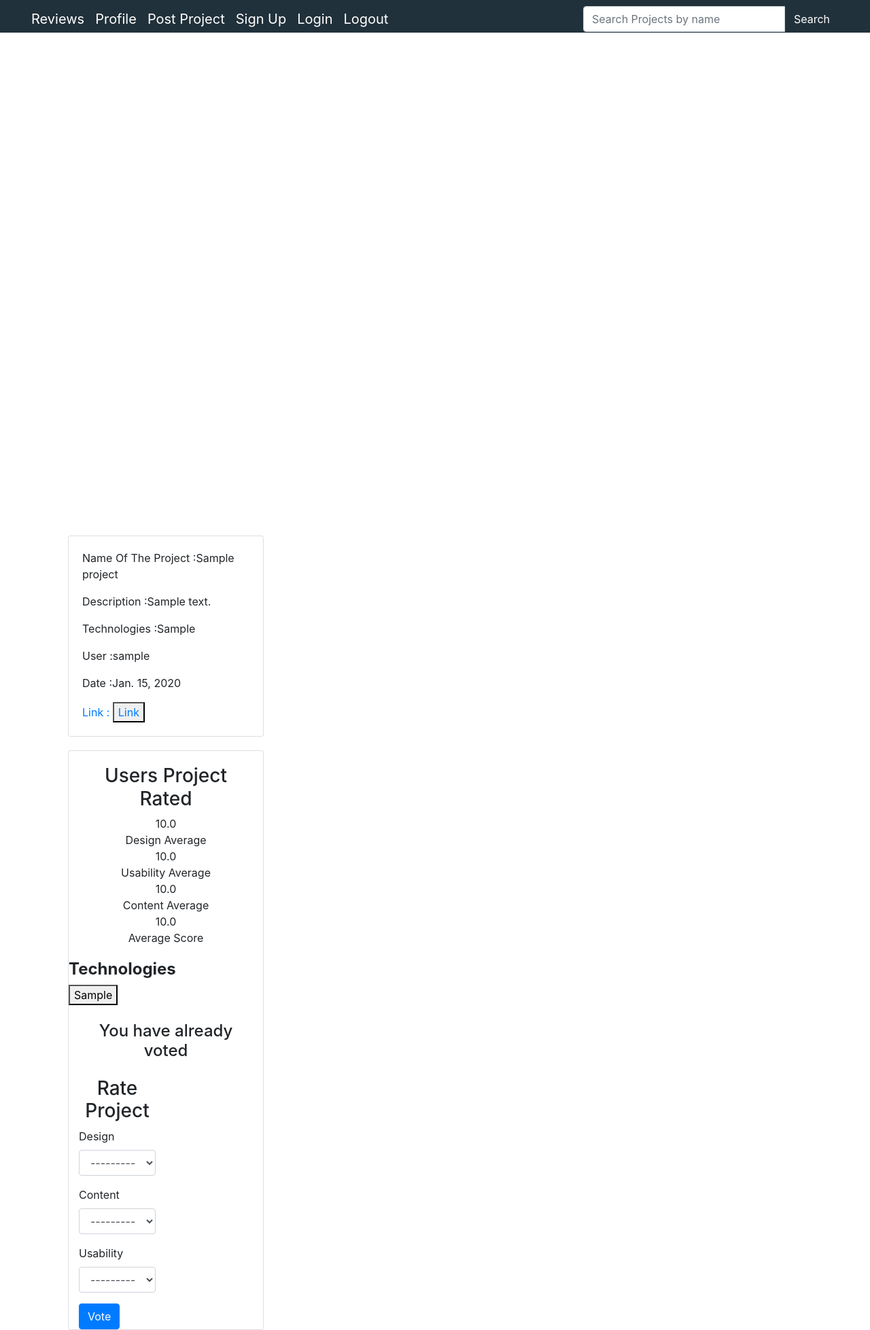
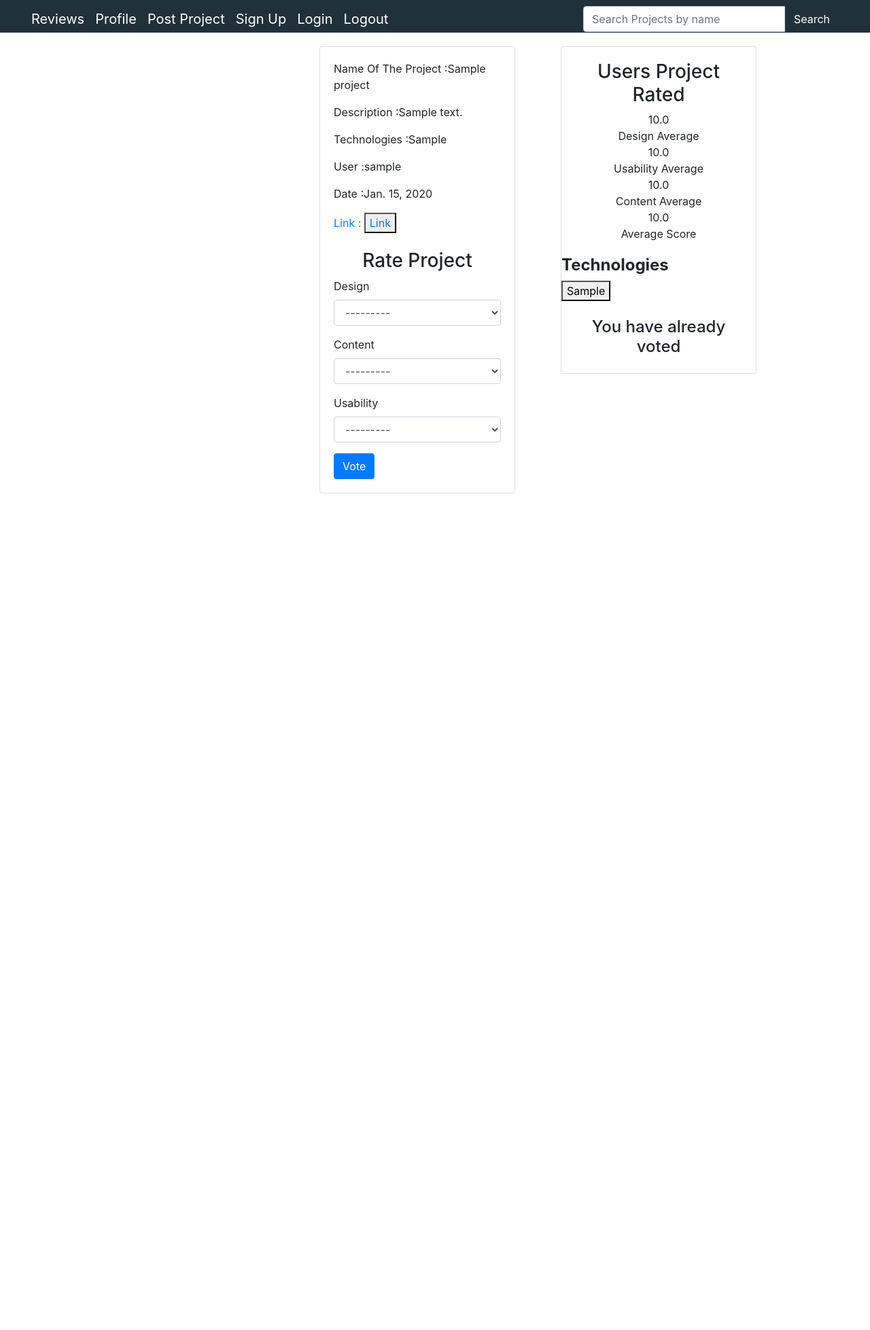
Before and after one commit to Brigid-Chepkemoi/peer-revs, a Django app: page /projects/1 in a window 1280 px wide. Shown: the whole page at 68% size. After the commit the page ends 726 px from the top, so only its background shows below. Run offline with Django 4.2, Linux system fonts and the light colour scheme; a user stored in the database is signed in; tables that the repository leaves empty hold one stand-in row (values such as "Sample post"); some libraries are stand-ins or nearby versions.

Commit message:
add styling

```diff
--- a/peerreview/templates/projects.html
+++ b/peerreview/templates/projects.html
@@ -7,14 +7,14 @@
 
 
 
-<div class="container ">
-  <div class="row justify-content-center">
+<div class="container " style="margin-top:20px">
+  <div class="row ">
 
-    <div class="col-md-12">
+    <div class="col-md-12" style="display:flex" >
       <div class="col-md-4">
         <!-- <a  href="{%url 'index'%}" class="btn btn-primary my-3 "> Go Back</a> -->
 
-        <div class="project" style="height: 90vh">
+        <div class="project" style="height: 90vh;">
           <a href="{{project.link}}" target="_blank">
 
 
@@ -24,8 +24,8 @@
 
         </div>
       </div>
-      <div class="col-md-4">
-        <div class="card" style="width: 18rem; margin-top: 20px;">
+      <div class="col-md-4"style="float:left">
+        <div class="card" style="width: 18rem;">
           <div class="card-body">
             <p>Name Of The Project :{{project.name}}</p>
             <p>Description :{{project.description}}</p>
@@ -34,12 +34,21 @@
             <p>Date :{{project.posted_at| date}}</p>
             <a href="{{project.link}}" target="_blank">Link :</a>
             <button><a href="{{project.link}}" target="_blank">Link</a></button>
+            <br><br>
+             <div class="form">
+          <p class="text-center h3">Rate Project</p>
+          <form action="{%url 'projects' project.id %}" method="post" enctype="multipart/form-data">
+            {%csrf_token%} {% bootstrap_form form %}
+            <input type="submit" class="btn btn-primary" value="Vote" />
+          </form>
+        </div>
           </div>
         </div>
       </div>
-      <div class="col-md-4">
+      <div class="row">
+      <div class="col-md-4" style="float:left">
 
-        <div class="card" style="width: 18rem; margin-top: 20px;">
+        <div class="card" style="width: 18rem;">
           <div class="card-body">
 
             <p class="text-center h3"> Users Project Rated</p>
@@ -98,29 +107,16 @@
             </div>
           </div>
         </div>
+        </div>
         <br>
 
 
         {% endif %}
 
-
-
-
-
-
       </div>
 
-
-  <div class="col-md-6">
-        <div class="form">
-          <p class="text-center h3">Rate Project</p>
-          <form action="{%url 'projects' project.id %}" method="post" enctype="multipart/form-data">
-            {%csrf_token%} {% bootstrap_form form %}
-            <input type="submit" class="btn btn-primary" value="Vote" />
-          </form>
-        </div>
-    </div>
 </div>
 </div>
 </div>
+
 {%endblock%}
```
